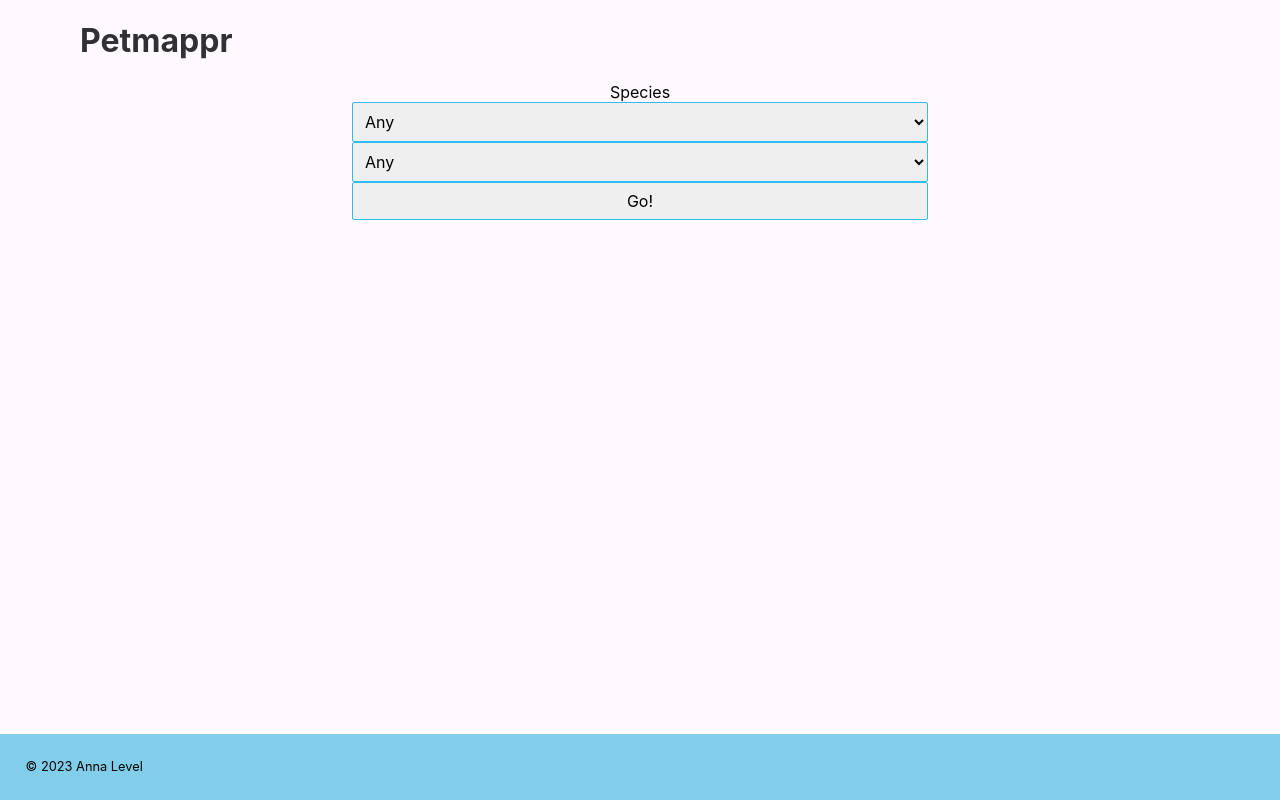
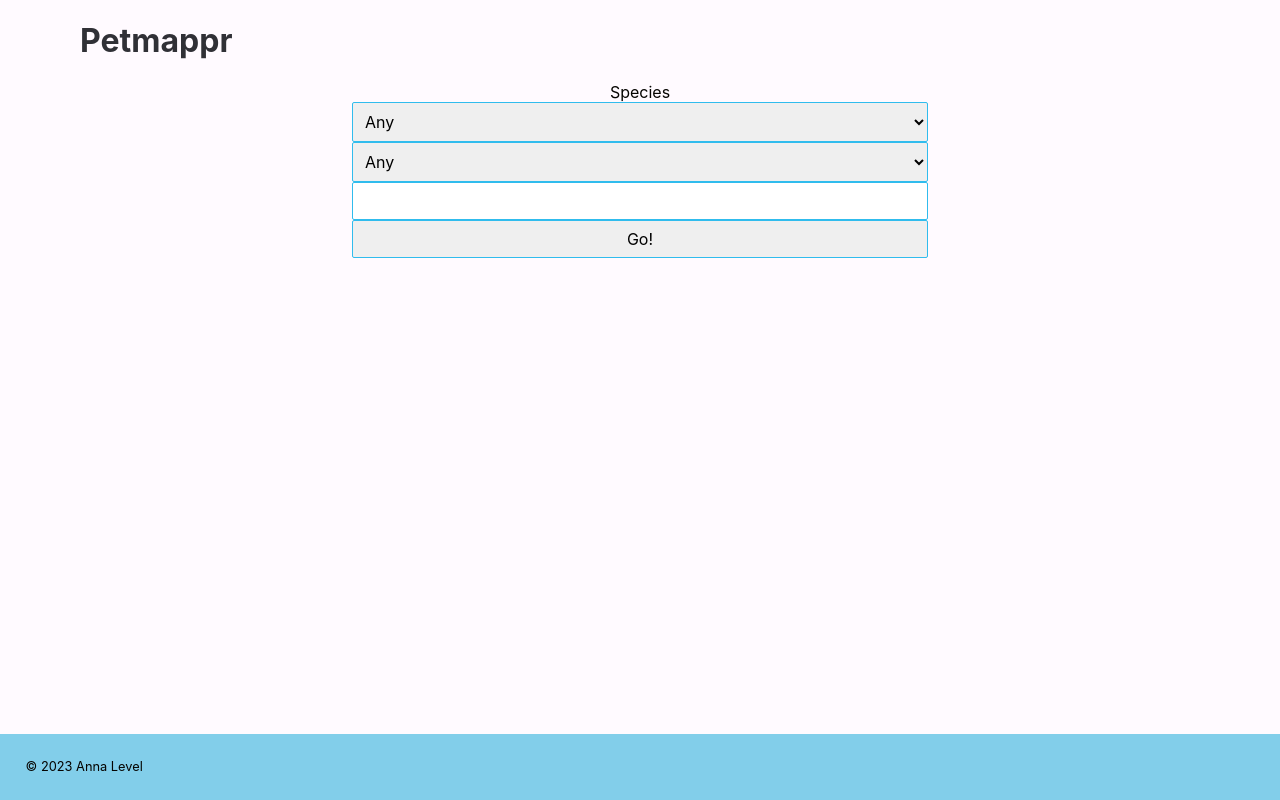
Before and after one commit to annalevel/petmappr, a React (Create React App) app in the folder frontend/: page / in a window 1280 px wide. Built offline with nearby package versions, Linux system fonts and the light colour scheme.

Commit message:
Add location input component

```diff
--- /dev/null
+++ b/frontend/src/components/LocationInput.tsx
@@ -0,0 +1,7 @@
+export default function LocationInput() {
+    return (
+        <>
+            <input type="text" />
+        </>
+    );
+}
--- a/frontend/src/components/PetForm.tsx
+++ b/frontend/src/components/PetForm.tsx
@@ -2,6 +2,7 @@ import { useContext } from "react";
 import HomeContext from "../context/HomeContext";
 import axios from "axios";
 import Pet from "../interfaces/Pet";
+import LocationInput from "./LocationInput";
 
 export default function PetForm() {
     const context = useContext(HomeContext);
@@ -80,6 +81,7 @@ export default function PetForm() {
                 <option value="male">Male</option>
                 <option value="female">Female</option>
             </select>
+            <LocationInput />
             <input type="submit" value="Go!" />
         </form>
         </>
```
